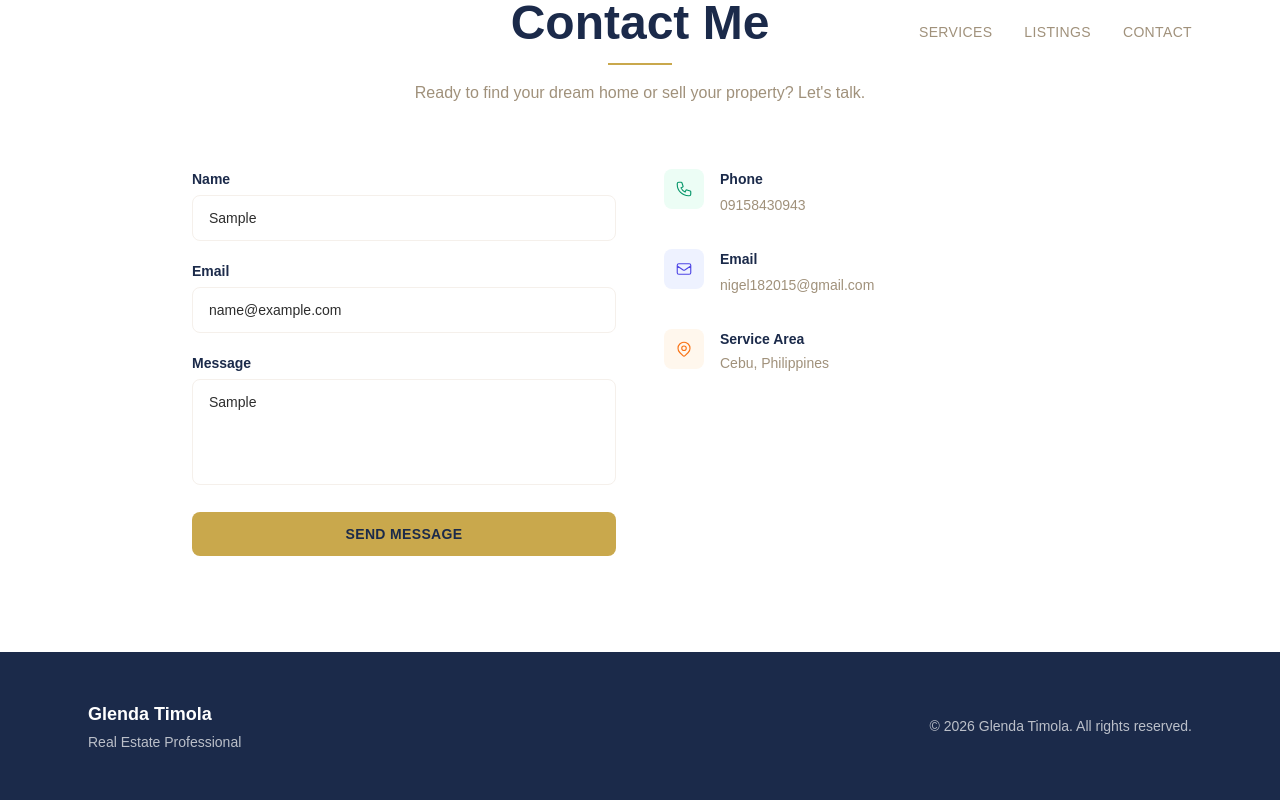
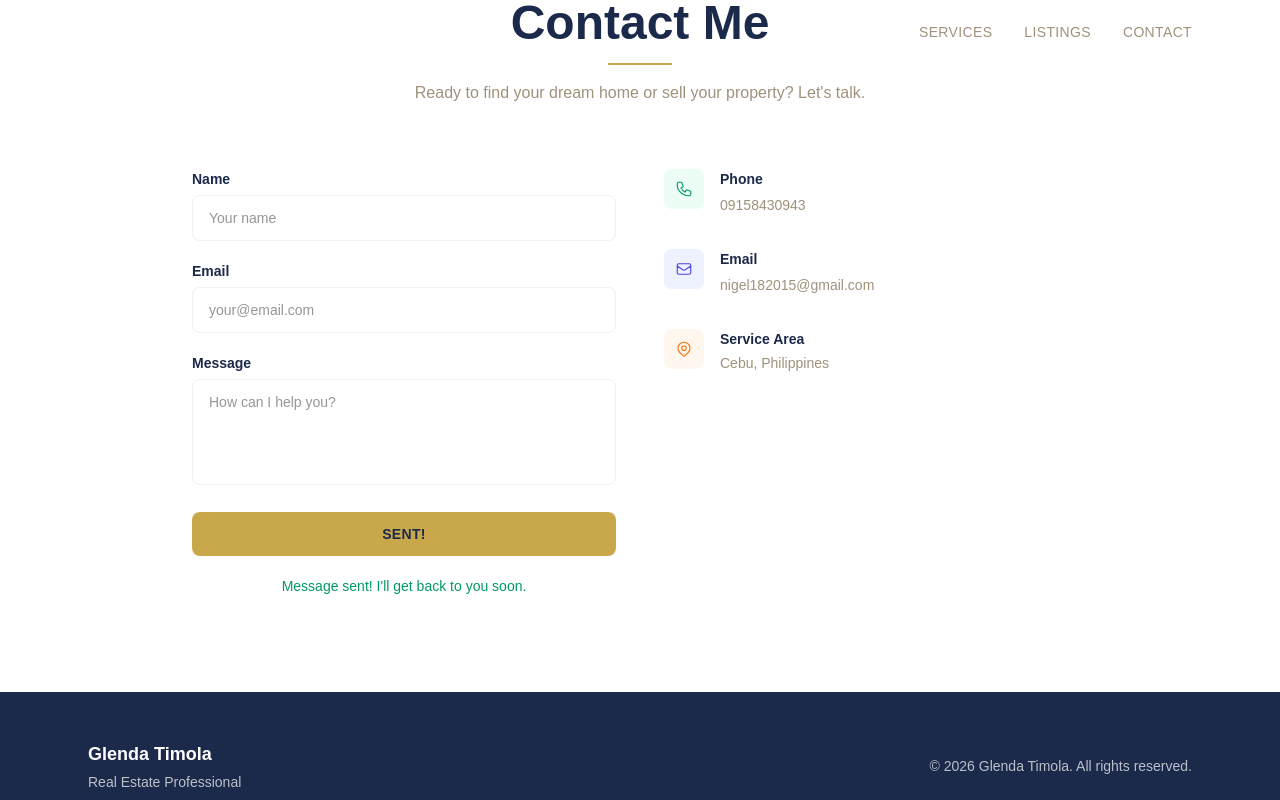
Before and after one commit to BrentJefferson/Glenda-timola, a React (Vite) app: page / in a window 1280 px wide. Both pictures are taken after typing "Sample", "name@example.com", "Sample" into the empty fields and a click on the button "SEND MESSAGE". Shown: the part 2453-3253 px from the top of the page. Built offline with nearby package versions, Linux system fonts and the light colour scheme.

Commit message:
feat: wired contact form with EmailJS backend

```diff
--- a/package.json
+++ b/package.json
@@ -15,6 +15,7 @@
     "vite": "^8.0.16"
   },
   "dependencies": {
+    "@emailjs/browser": "^4.4.1",
     "marked": "^18.0.5",
     "react": "^19.2.7",
     "react-dom": "^19.2.7",
--- a/src/components/Contact.jsx
+++ b/src/components/Contact.jsx
@@ -1,3 +1,5 @@
+import { useState } from 'react'
+import emailjs from '@emailjs/browser'
 import contact from '../../data/contact.json'
 
 const icons = {
@@ -20,6 +22,27 @@ const icons = {
 }
 
 export default function Contact() {
+  const [formData, setFormData] = useState({})
+  const [status, setStatus] = useState('idle')
+
+  emailjs.init('1MLGAM1TFJlk_J06L')
+
+  const handleChange = (e) => {
+    setFormData({ ...formData, [e.target.id]: e.target.value })
+  }
+
+  const handleSubmit = async (e) => {
+    e.preventDefault()
+    setStatus('sending')
+    try {
+      await emailjs.send('service_fynz02e', 'template_pc8j04e', formData)
+      setStatus('success')
+      setFormData({})
+    } catch {
+      setStatus('error')
+    }
+  }
+
   const iconColor = (title) => {
     if (title === 'Phone') return { bg: '#ECFDF5', text: '#059669' }
     if (title === 'Email') return { bg: '#EEF2FF', text: '#4F46E5' }
@@ -48,7 +71,7 @@ export default function Contact() {
         </div>
 
         <div className="grid lg:grid-cols-2 gap-12 max-w-4xl mx-auto">
-          <form className="space-y-5" onSubmit={(e) => e.preventDefault()}>
+          <form className="space-y-5" onSubmit={handleSubmit}>
             {contact.formFields.map((f) => (
               <div key={f.id}>
                 <label className="block text-navy text-sm font-semibold mb-1.5" htmlFor={f.id}>{f.label}</label>
@@ -56,25 +79,38 @@ export default function Contact() {
                   <textarea
                     id={f.id}
                     rows={f.rows ?? 4}
+                    value={formData[f.id] || ''}
+                    onChange={handleChange}
                     className="w-full px-4 py-3 rounded-lg border border-cream bg-white focus:outline-none focus:ring-2 focus:ring-navy/20 focus:border-navy transition-all text-sm resize-none"
                     placeholder={f.placeholder}
+                    required
                   />
                 ) : (
                   <input
                     id={f.id}
                     type={f.type}
+                    value={formData[f.id] || ''}
+                    onChange={handleChange}
                     className="w-full px-4 py-3 rounded-lg border border-cream bg-white focus:outline-none focus:ring-2 focus:ring-navy/20 focus:border-navy transition-all text-sm"
                     placeholder={f.placeholder}
+                    required
                   />
                 )}
               </div>
             ))}
             <button
               type="submit"
-              className="w-full bg-gold text-navy font-semibold py-3 rounded-lg hover:bg-gold/90 transition-all duration-300 text-sm tracking-wide uppercase"
+              disabled={status === 'sending'}
+              className="w-full bg-gold text-navy font-semibold py-3 rounded-lg hover:bg-gold/90 disabled:opacity-50 transition-all duration-300 text-sm tracking-wide uppercase"
             >
-              {contact.buttonText}
+              {status === 'sending' ? 'Sending...' : status === 'success' ? 'Sent!' : contact.buttonText}
             </button>
+            {status === 'success' && (
+              <p className="text-emerald-600 text-sm text-center">Message sent! I'll get back to you soon.</p>
+            )}
+            {status === 'error' && (
+              <p className="text-red-500 text-sm text-center">Something went wrong. Try again or email me directly.</p>
+            )}
           </form>
 
           <div className="space-y-8">
```
Also changed, not shown: 1 other file (tests, documents, lock files or other folders).
